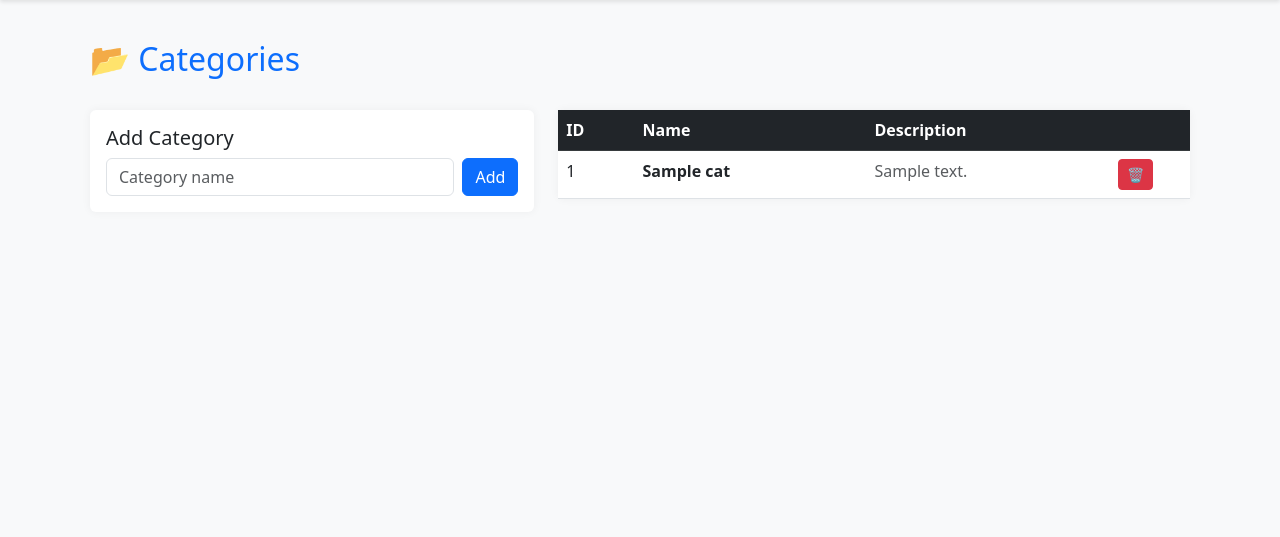
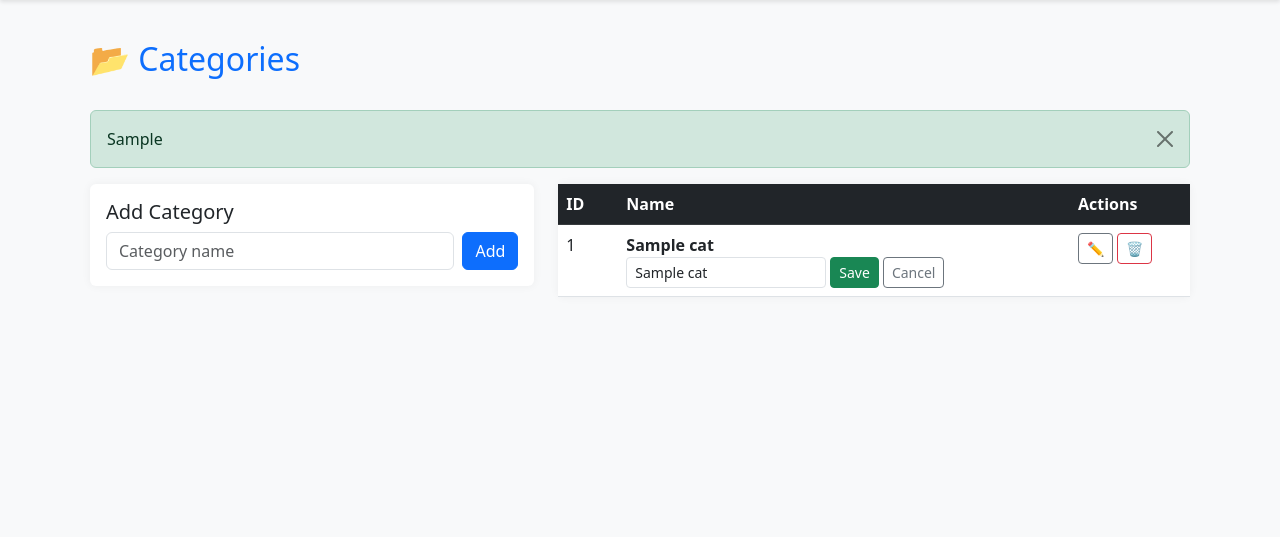
Before and after one commit to Tinking32/inventory-system, a FastAPI app: template app/templates/categories.html in a window 1280 px wide. Shown: the part 56-593 px from the top of the page. Run offline with FastAPI, Linux system fonts and the light colour scheme; the template is opened without the code that fills it: most values are stand-ins (such as "Sample title", 1, 10 or a date in 2020).

Commit message:
Add inline edit for categories — click pencil to rename

```diff
--- a/app/templates/categories.html
+++ b/app/templates/categories.html
@@ -8,6 +8,12 @@
 {% if error %}
 <div class="alert alert-danger alert-dismissible fade show">
     {{ error }}
+    <button type="button" class="btn-close" data-bs-dismiss="alert"></button>
+</div>
+{% endif %}
+{% if ok %}
+<div class="alert alert-success alert-dismissible fade show">
+    {{ ok }}
     <button type="button" class="btn-close" data-bs-dismiss="alert"></button>
 </div>
 {% endif %}
@@ -29,22 +35,29 @@
             <div class="card-body p-0">
                 <table class="table table-hover mb-0">
                     <thead class="table-dark">
-                        <tr><th>ID</th><th>Name</th><th>Description</th><th style="width:80px"></th></tr>
+                        <tr><th>ID</th><th>Name</th><th>Actions</th></tr>
                     </thead>
                     <tbody>
                         {% for cat in categories %}
-                        <tr>
-                            <td>{{ cat.id }}</td>
-                            <td><strong>{{ cat.name }}</strong></td>
-                            <td class="text-muted">{{ cat.description or '-' }}</td>
+                        <tr id="row-{{ cat.id }}">
+                            <td style="width:60px">{{ cat.id }}</td>
                             <td>
-                                <form action="/categories/{{ cat.id }}/delete" method="POST" onsubmit="return confirm('Delete {{ cat.name }}?');">
-                                    <button class="btn btn-danger btn-sm">🗑</button>
+                                <span id="name-{{ cat.id }}" class="fw-bold">{{ cat.name }}</span>
+                                <form id="edit-form-{{ cat.id }}" action="/categories/{{ cat.id }}/edit" method="POST" style="display:none" class="d-flex gap-1">
+                                    <input type="text" name="name" class="form-control form-control-sm" value="{{ cat.name }}" required style="max-width:200px">
+                                    <button type="submit" class="btn btn-sm btn-success">Save</button>
+                                    <button type="button" class="btn btn-sm btn-outline-secondary" onclick="toggleEdit({{ cat.id }})">Cancel</button>
+                                </form>
+                            </td>
+                            <td style="width:120px">
+                                <button class="btn btn-outline-secondary btn-sm" onclick="toggleEdit({{ cat.id }})">✏️</button>
+                                <form action="/categories/{{ cat.id }}/delete" method="POST" style="display:inline" onsubmit="return confirm('Delete {{ cat.name }}?');">
+                                    <button class="btn btn-outline-danger btn-sm">🗑</button>
                                 </form>
                             </td>
                         </tr>
                         {% else %}
-                        <tr><td colspan="4" class="text-center text-muted py-3">No categories yet.</td></tr>
+                        <tr><td colspan="3" class="text-center text-muted py-3">No categories yet.</td></tr>
                         {% endfor %}
                     </tbody>
                 </table>
@@ -52,4 +65,19 @@
         </div>
     </div>
 </div>
+
+<script>
+function toggleEdit(id) {
+    const nameSpan = document.getElementById('name-' + id);
+    const editForm = document.getElementById('edit-form-' + id);
+    if (editForm.style.display === 'none') {
+        nameSpan.style.display = 'none';
+        editForm.style.display = 'flex';
+        editForm.querySelector('input').focus();
+    } else {
+        nameSpan.style.display = '';
+        editForm.style.display = 'none';
+    }
+}
+</script>
 {% endblock %}
```
Also changed, not shown: app/routers/frontend.py (+29 -0 lines).
